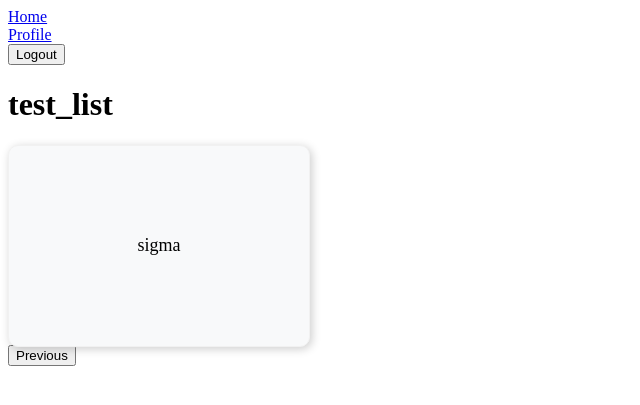
After one commit to orlboys/kana_card, a Flask app: page /student_list/1/1 in a window 1280 px wide. The commit adds this page. Shown: the top 405 px of the page, without its empty margins (0-640 px from the left). Run offline with Flask 3, Linux system fonts and the light colour scheme; a user stored in the database is signed in; data comes from the database, SQL or seed files in the repository; both versions use the stored data as it was after the commit.

Commit message:
flashcard visibility set up

```diff
--- a/app.py
+++ b/app.py
@@ -1,7 +1,6 @@
 import sqlite3
 from flask import Flask, render_template, request, redirect, session, flash
 from werkzeug.security import generate_password_hash, check_password_hash
-
 app = Flask(__name__)
 app.secret_key = 'placeholder_secret_key' #change this for deployment >:(
 
@@ -66,7 +65,6 @@ def init_db():
 
     conn.commit()
     conn.close()
-
 init_db()
 
 @app.route('/')
@@ -151,7 +149,7 @@ def register():
         conn.close()
     return render_template('register.html')
 
-@app.route('/logout', method=['POST']) # POST request to prevent CSRF
+@app.route('/logout', methods=['POST']) # POST request to prevent CSRF
 def logout():
     session.clear()
     flash('You were logged out')
@@ -166,25 +164,67 @@ def student_dashboard():
     def get_student_lists(user_id):
         conn = sqlite3.connect('database.db')
         cursor = conn.cursor()
+        cursor.execute('SELECT student_id FROM students WHERE user_id = ?', (user_id,))
+        student_id = cursor.fetchone()[0]
+        print("Session user_id:", session.get('user_id'))
+        print("Fetched Student_id", student_id)
 
         cursor.execute('''
-        SELECT list_name, list_id
+        SELECT list_id, list_name
         FROM flashcard_lists
         WHERE list_id IN (
             SELECT list_id
             FROM list_students
             WHERE student_id = ?
         )
-        ''', (user_id,)) # logic explanation: get all list records where the list_id is in the many-to-many table for the student
+        ''', (student_id,)) # logic explanation: get all list records where the list_id is in the many-to-many table for the student
 
-        lists = cursor.fetchall()
+        lists = [{'id': row[0], 'name': row[1]} for row in cursor.fetchall()]
+        print (lists)
         conn.close()
         return lists
 
-    return render_template('student_dashboard.html', lists = get_student_lists(session['user_id']))
+    return render_template('student_dashboard.html', lists = get_student_lists(session.get('user_id')))
+
+@app.route('/student_list/<int:list_id>/<int:card_index>', methods=['GET', 'POST'])
+def list_card(list_id, card_index=0):
+    if not session.get('logged_in') or session.get('admin'):
+        return redirect('/login')
+
+    def get_list_name(list_id):
+        conn = sqlite3.connect('database.db')
+        cursor = conn.cursor()
+        cursor.execute('SELECT list_name FROM flashcard_lists WHERE list_id = ?', (list_id,))
+        list_name = cursor.fetchone()[0]
+        conn.close()
+        return list_name
+
+    def get_flashcards(list_id):
+        conn = sqlite3.connect('database.db')
+        cursor = conn.cursor()
+        cursor.execute('SELECT question, answer FROM flashcards WHERE list_id = ?', (list_id,))
+        flashcards = cursor.fetchall()
+        conn.close()
+        return flashcards
+
+    flashcards = get_flashcards(list_id)
+    total_cards = len(flashcards)
+
+    if total_cards == 0 or card_index < 0 or card_index >= total_cards:
+        return "No flashcards found", 404
+
+    print(f"Showing card {card_index}: {flashcards[card_index]}")
+
+    return render_template(
+        'list.html',
+        list_name=get_list_name(list_id),
+        flashcard=flashcards[card_index],  # Single flashcard for this page
+        list_id=list_id,
+        card_index=card_index,
+        total_cards=total_cards
+    )
 
 ## ADMIN ROUTES ##
-
 @app.route('/admin_dashboard')
 def admin_dashboard():
     if not session.get('logged_in') or not session.get('admin'):
@@ -198,3 +238,5 @@ def admin_dashboard():
         lists = cursor.fetchall()
         conn.close()
         return lists
+
+    return render_template('admin_dashboard.html', lists = get_all_lists())
--- /dev/null
+++ b/static/script.js
@@ -0,0 +1,7 @@
+document.addEventListener("DOMContentLoaded", function () {
+    document.querySelectorAll(".card-container").forEach(function (cardContainer) {
+        cardContainer.addEventListener("click", function () {
+            cardContainer.classList.toggle("flipped");
+        });
+    });
+});
--- a/static/style.css
+++ b/static/style.css
@@ -0,0 +1,49 @@
+/* Container for the card with 3D perspective */
+.card-container {
+    width: 300px; /* Set desired width */
+    height: 200px; /* Set desired height */
+    perspective: 1000px; /* Creates the 3D effect */
+}
+
+/* The card element with front and back faces */
+.card {
+    width: 100%;
+    height: 100%;
+    position: relative;
+    transform-style: preserve-3d; /* Enables 3D transformations */
+    transition: transform 0.6s; /* Smooth transition for the flip */
+}
+
+/* Apply rotation when the card is flipped */
+.card-container.flipped .card {
+    transform: rotateY(180deg);
+}
+
+/* Common styles for both front and back faces */
+.card .front,
+.card .back {
+    position: absolute;
+    width: 100%;
+    height: 100%;
+    backface-visibility: hidden; /* Hides the back face when not visible */
+    display: flex;
+    align-items: center;
+    justify-content: center;
+    border: 1px solid #f1f1f1; /* Light border for visual effect */
+    border-radius: 10px; /* Rounded corners */
+    text-align: center;
+    font-size: 18px;
+    background-color: white;
+    box-shadow: 2px 2px 10px rgba(0, 0, 0, 0.2); /* Subtle shadow */
+}
+
+/* Specific styles for the front face */
+.card .front {
+    background-color: #f8f9fa; /* Light gray background */
+}
+
+/* Specific styles for the back face */
+.card .back {
+    background-color: #ffc107; /* Amber background */
+    transform: rotateY(180deg); /* Back face is rotated 180 degrees */
+}
--- a/templates/layout.html
+++ b/templates/layout.html
@@ -18,5 +18,6 @@
     <div class="wrapper">
         {% block body %}{% endblock %}
     </div>
+    <script src="{{ url_for('static', filename='script.js') }}"></script>
 </body>
 </html>
--- /dev/null
+++ b/templates/list.html
@@ -0,0 +1,46 @@
+{% extends "layout.html" %}
+
+{% block body %}
+
+<div class='nav'>
+    <div class='nav-item'>
+        <a href='/student_dashboard'>Home</a>
+    </div>
+    <div class='nav-item'>
+        <a href='/student_profile'>Profile</a>
+    </div>
+    <div class='nav-item'>
+        <form action='/logout' method='post'>
+            <button type='submit'>Logout</button>
+        </form>
+    </div>
+</div>
+<div>
+    <h1>{{ list_name }}</h1>
+    <div class='card-container'>
+        <div class="card"> <!-- Toggles the 'flipped' class on click to flip the card -->
+            <div class="front">
+                <p>{{ flashcard[0] }}</p>
+            </div>
+            <div class="back">
+                <p>{{ flashcard[1] }}</p>
+            </div>
+        </div>
+    </div>
+
+    <div class='card-nav'>
+        {% if card_index > 0 %}
+            <a href="{{ url_for('list_card', list_id=list_id, card_index=card_index-1) }}">
+                <button>Previous</button>
+            </a>
+        {% endif %}
+
+        {% if card_index < total_cards - 1 %}
+            <a href="{{ url_for('list_card', list_id=list_id, card_index=card_index+1) }}">
+                <button>Next</button>
+            </a>
+        {% endif %}
+    </div>
+</div>
+
+{% endblock %}
--- a/templates/login.html
+++ b/templates/login.html
@@ -2,7 +2,10 @@
 
 {% block body %}
 <div class="nav">
-
+    <a href="/">Home</a>
+    <a href="/login">Login</a>
+    <a href="/register">Register</a>
+    <a href="/logout">Logout</a>
 </div>
 
 <div class = "content-container">
--- a/templates/student_dashboard.html
+++ b/templates/student_dashboard.html
@@ -25,9 +25,10 @@
         <div class="student-home-lists">
             {% for list in lists %}
             <div class="student-home-list">
-                <!-- <a href="/student_list/{{ list['id'] }}">{{ list['name'] }}</a> -->
+                <a href="/student_list/{{ list['id'] }}/0">{{ list['name'] }}</a>
             </div>
-            {% endfor %}`
+            {% endfor %}
+        </div>
     </div>
 
 {% endblock %}
--- /dev/null
+++ b/templates/student_profile.html
@@ -0,0 +1,5 @@
+{% extends "layout.html" %}
+
+{% block body %}
+
+{% endblock %}
```
Also changed, not shown: templates/admin_dashboard.html (added, +60 -0 lines), database.db.
